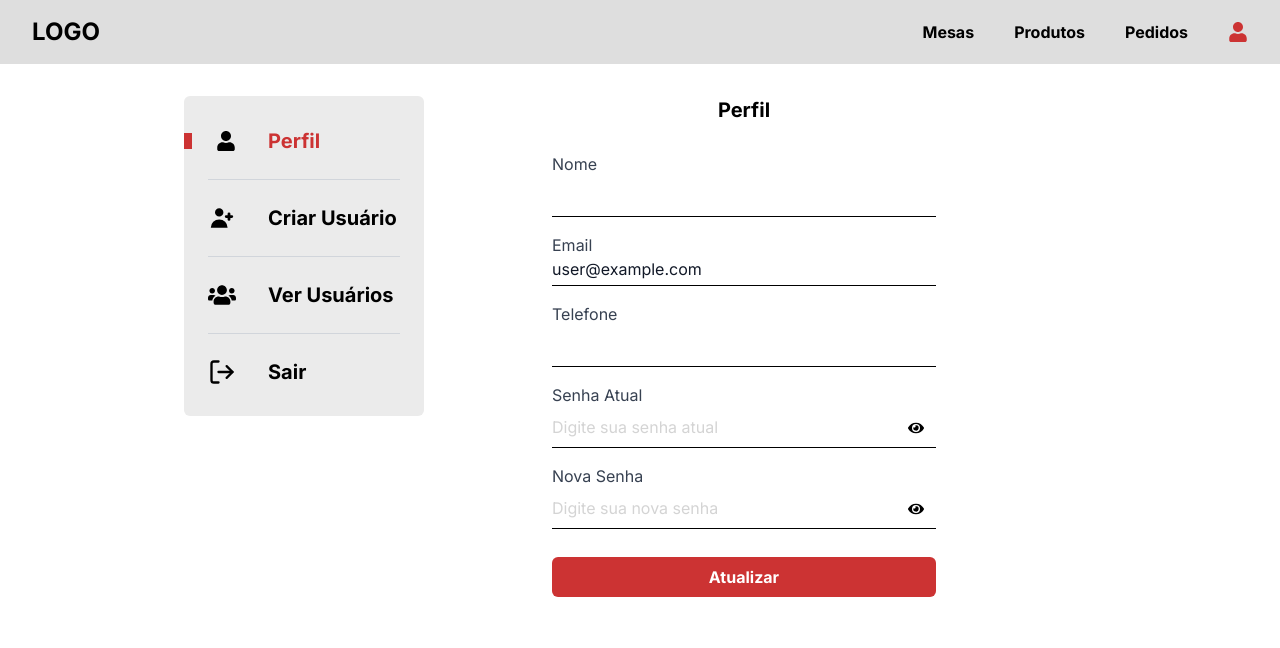
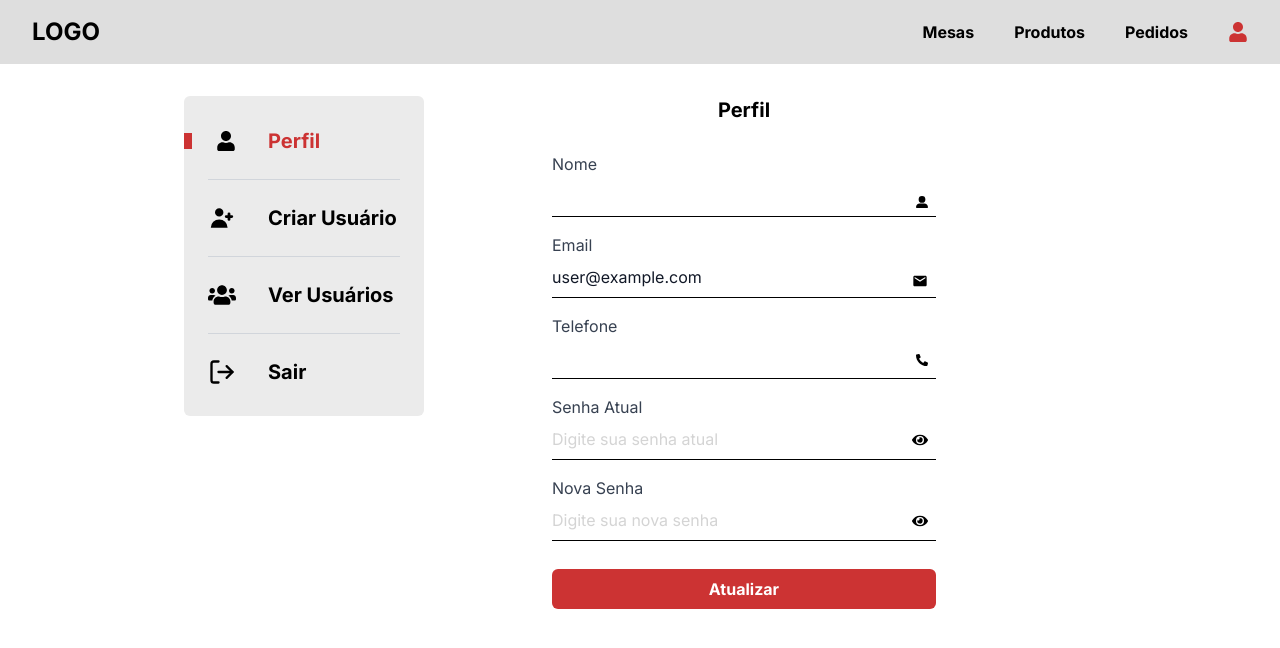
Before and after one commit to BrunoCason/SushiTech, a React (Vite) app in the folder frontend/: page /profile-settings in a window 1280 px wide. Shown: the top 648 px of the page. Built offline with nearby package versions, Linux system fonts and the light colour scheme; no server answers; the database is empty; sample sign-in values are in the browser's storage.

Commit message:
feat: add icons form

```diff
--- a/frontend/src/Components/Header.tsx
+++ b/frontend/src/Components/Header.tsx
@@ -125,11 +125,16 @@ const Header = ({ user }: HeaderProps) => {
                 Pedidos
               </Link>
             </li>
+            <li>
+              <Link to="/profile-settings" className="hover:text-gray-400 block">
+                Configurações
+              </Link>
+            </li>
             {user && (
               <li>
                 <button
                   onClick={handleLogout}
-                  className="block w-full hover:text-gray-400"
+                  className="block w-full hover:text-gray-400 mt-10"
                 >
                   Logout
                 </button>
--- a/frontend/src/Components/ProfileSettings/CreateUser.tsx
+++ b/frontend/src/Components/ProfileSettings/CreateUser.tsx
@@ -5,6 +5,9 @@ import { auth } from '../../firebaseAuth';
 import { db } from '../../Services/firebaseConfig';
 import { doc, setDoc } from 'firebase/firestore';
 import { FaEye, FaEyeSlash } from 'react-icons/fa';
+import { FaUserLarge } from "react-icons/fa6";
+import { MdEmail } from "react-icons/md";
+import { FaPhoneAlt } from "react-icons/fa";
 import { validateName, validatePhone, validateEmail, validatePassword, phoneMask } from '../../utils/validateUser';
 import ModalConfirmation from '../ModalConfirmation';
 
@@ -123,7 +126,7 @@ const CreateUser: React.FC = () => {
     <div className="font-inter font-normal text-base text-black w-80 md:w-96">
       <h2 className="text-center font-bold text-xl mb-7">Novo Usuário</h2>
       <form onSubmit={handleCreateUser}>
-        <div className="mb-4">
+        <div className="mb-4 relative">
           <label className="block text-gray-700">Nome</label>
           <input
             type="text"
@@ -132,9 +135,10 @@ const CreateUser: React.FC = () => {
             className={`py-2 border-b placeholder:text-D4D4D4 focus:outline-none w-80 md:w-96 ${nameError ? 'border-red-500' : 'border-black'}`}
             placeholder="Digite o nome"
           />
+          <FaUserLarge className="absolute inset-y-0 right-0 mt-11 mr-2 h-3 w-3"/>
           {nameError && <p className="text-red-500 mt-2">{nameError}</p>}
         </div>
-        <div className="mb-4">
+        <div className="mb-4 relative">
           <label className="block text-gray-700">Email</label>
           <input
             type="email"
@@ -143,9 +147,10 @@ const CreateUser: React.FC = () => {
             className={`py-2 border-b placeholder:text-D4D4D4 focus:outline-none w-80 md:w-96 ${emailError ? 'border-red-500' : 'border-black'}`}
             placeholder="Digite o e-mail"
           />
+          <MdEmail className="absolute inset-y-0 right-0 mt-10 mr-2 h-4 w-4"/>
           {emailError && <p className="text-red-500 mt-2">{emailError}</p>}
         </div>
-        <div className="mb-4">
+        <div className="mb-4 relative">
           <label className="block text-gray-700">Telefone</label>
           <InputMask
             mask={phoneMask}
@@ -154,6 +159,7 @@ const CreateUser: React.FC = () => {
             className={`py-2 border-b placeholder:text-D4D4D4 focus:outline-none w-80 md:w-96 ${phoneError ? 'border-red-500' : 'border-black'}`}
             placeholder="Digite o telefone"
           />
+          <FaPhoneAlt className="absolute inset-y-0 right-0 mt-10 mr-2 h-3 w-3"/>
           {phoneError && <p className="text-red-500 mt-2">{phoneError}</p>}
         </div>
         <div className="mb-4 relative">
@@ -168,7 +174,7 @@ const CreateUser: React.FC = () => {
           <button
             type="button"
             onClick={() => setPasswordVisible(!passwordVisible)}
-            className="absolute mt-4 right-0 px-3 cursor-pointer"
+            className="absolute mt-4 right-0 px-2 cursor-pointer"
           >
             {passwordVisible ? <FaEyeSlash /> : <FaEye />}
           </button>
@@ -186,7 +192,7 @@ const CreateUser: React.FC = () => {
           <button
             type="button"
             onClick={() => setConfirmPasswordVisible(!confirmPasswordVisible)}
-            className="absolute mt-4 right-0 px-3 cursor-pointer"
+            className="absolute mt-4 right-0 px-2 cursor-pointer"
           >
             {confirmPasswordVisible ? <FaEyeSlash /> : <FaEye />}
           </button>
--- a/frontend/src/Components/ProfileSettings/ProfileSettingsForm.tsx
+++ b/frontend/src/Components/ProfileSettings/ProfileSettingsForm.tsx
@@ -4,6 +4,9 @@ import { FaEye, FaEyeSlash } from 'react-icons/fa';
 import PageTitle from '../PageTitle';
 import { fetchUserProfile, updateUserProfile } from '../../Services/userService';
 import ModalConfirmation from '../ModalConfirmation';
+import { FaUserLarge } from "react-icons/fa6";
+import { MdEmail } from "react-icons/md";
+import { FaPhoneAlt } from "react-icons/fa";
 
 interface ProfileSettingsFormProps {
   user: User; // Recebe o usuário como prop
@@ -86,7 +89,7 @@ const ProfileSettingsForm = ({ user }: ProfileSettingsFormProps) => {
         <h2 className="text-xl font-bold">Perfil</h2>
       </div>
       <form onSubmit={handleUpdate}>
-        <div className="mb-4">
+        <div className="mb-4 relative">
           <label className="block text-gray-700">Nome</label>
           <input
             type="text"
@@ -94,12 +97,14 @@ const ProfileSettingsForm = ({ user }: ProfileSettingsFormProps) => {
             onChange={(e) => setName(e.target.value)}
             className="py-2 border-b border-black placeholder:text-D4D4D4 focus:outline-none w-80 md:w-96"
           />
+        <FaUserLarge className="absolute inset-y-0 right-0 mt-11 mr-2 h-3 w-3"/>
         </div>
-        <div className="mb-4">
+        <div className="mb-4 relative">
           <label className="block text-gray-700">Email</label>
-          <p className="text-gray-900 border-black border-b pb-1">{user.email}</p>
+          <p className="text-gray-900 border-black border-b py-2">{user.email}</p>
+          <MdEmail className="absolute inset-y-0 right-0 mt-10 mr-2 h-4 w-4"/>
       </div>
-        <div className="mb-4">
+        <div className="mb-4 relative">
           <label className="block text-gray-700">Telefone</label>
           <input
             type="tel"
@@ -107,6 +112,7 @@ const ProfileSettingsForm = ({ user }: ProfileSettingsFormProps) => {
             onChange={(e) => setPhone(e.target.value)}
             className="py-2 border-b border-black placeholder:text-D4D4D4 focus:outline-none w-80 md:w-96"
           />
+          <FaPhoneAlt className="absolute inset-y-0 right-0 mt-10 mr-2 h-3 w-3"/>
         </div>
         <div className="relative mb-4">
           <label className="block text-gray-700">Senha Atual</label>
@@ -120,7 +126,7 @@ const ProfileSettingsForm = ({ user }: ProfileSettingsFormProps) => {
           <button
             type="button"
             onClick={() => setShowCurrentPassword(!showCurrentPassword)}
-            className="absolute inset-y-0 right-0 pr-3 mt-6"
+            className="absolute inset-y-0 right-0 pr-2 mt-6"
           >
             {showCurrentPassword ? (
               <FaEyeSlash className="h-4 w-4 text-black" />
@@ -144,7 +150,7 @@ const ProfileSettingsForm = ({ user }: ProfileSettingsFormProps) => {
           <button
             type="button"
             onClick={() => setShowNewPassword(!showNewPassword)}
-            className="absolute inset-y-0 right-0 pr-3 mt-6"
+            className="absolute inset-y-0 right-0 pr-2 mt-6"
           >
             {showNewPassword ? (
               <FaEyeSlash className="h-4 w-4 text-black" />
```
